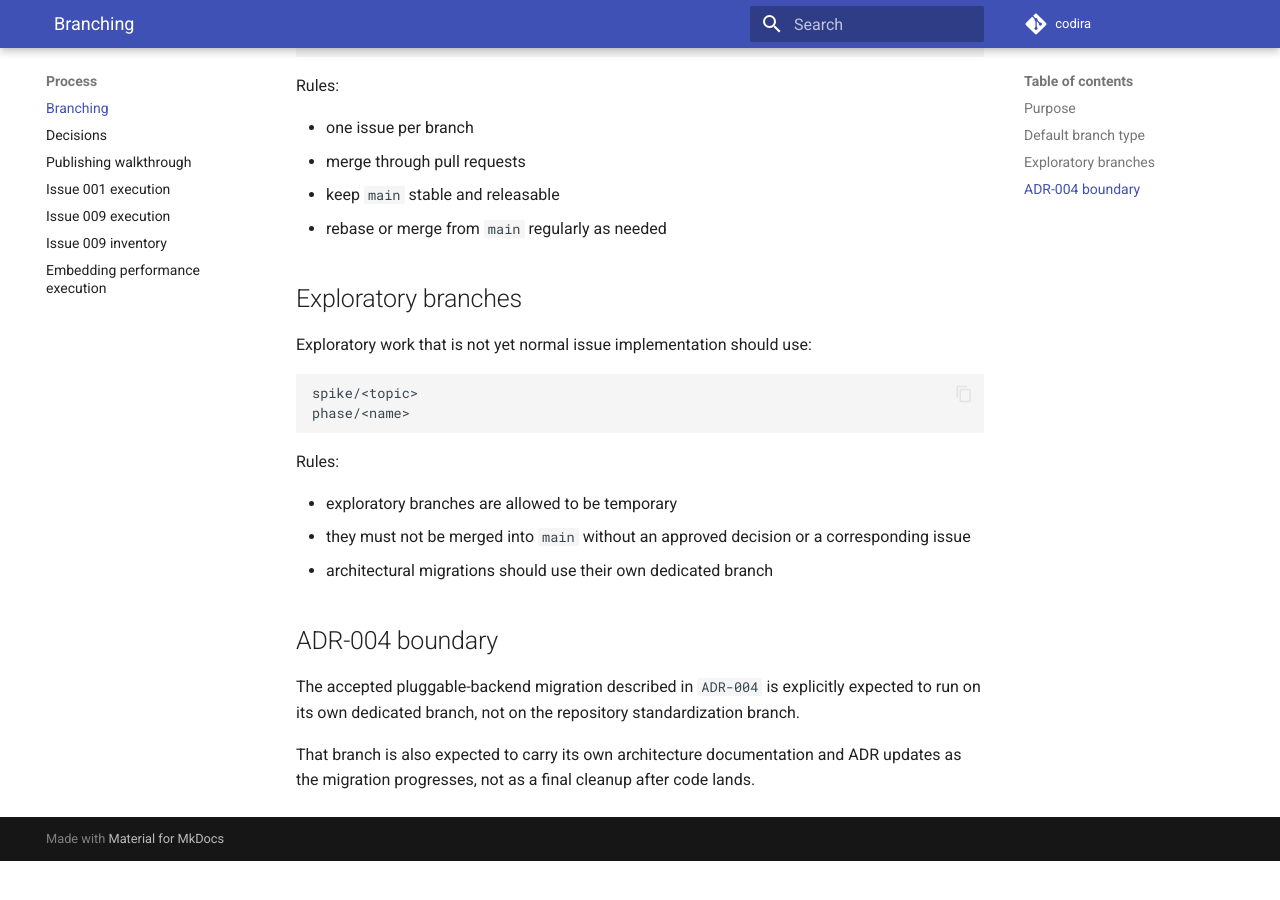
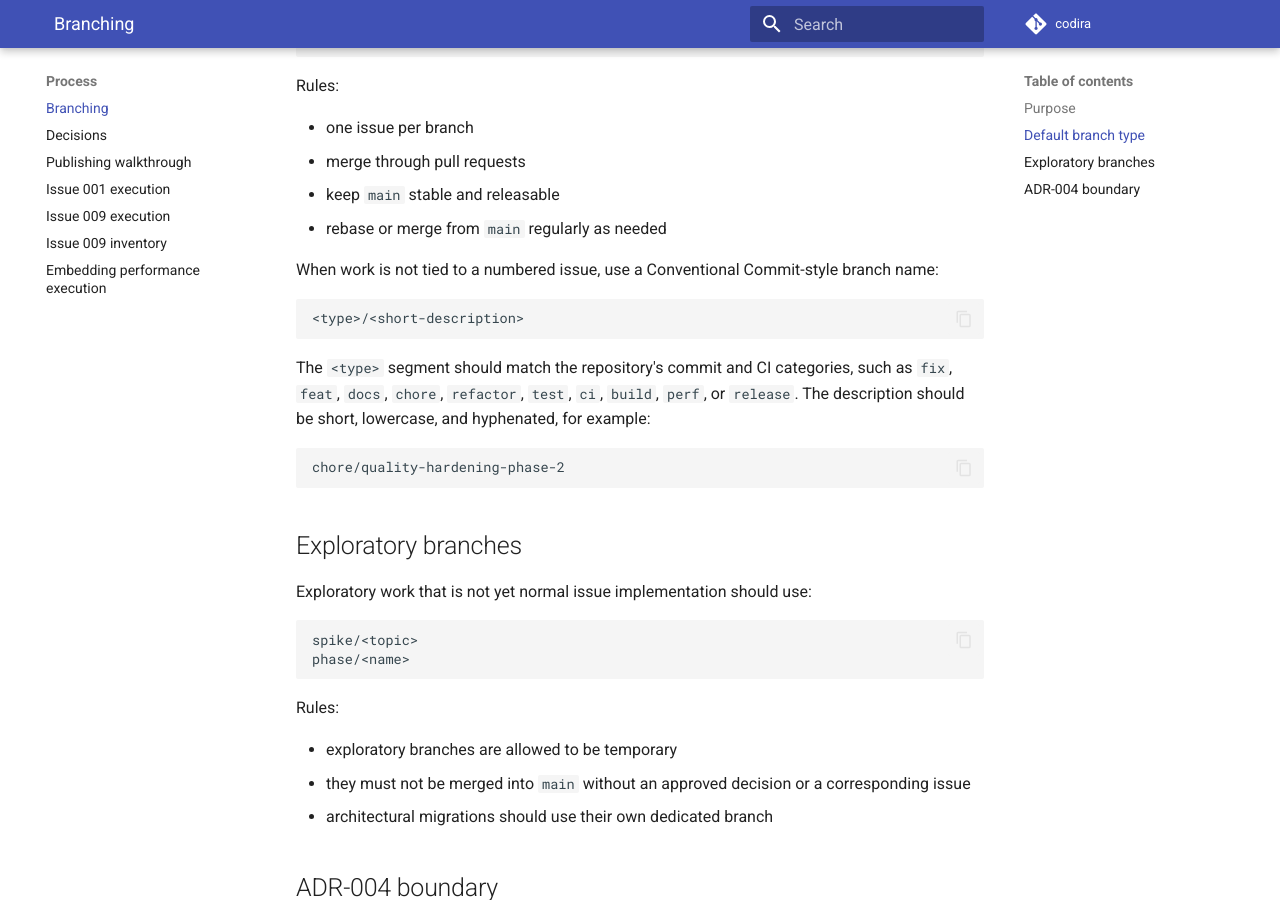
Before and after one commit to marco0560/codira, an MkDocs documentation site: the page built from docs/process/branching.md, in a window 1280 px wide and 900 px high, scrolled down 445 px. Built offline with MkDocs 1.6.1 and Material for MkDocs 9.7.7, drawn with Linux system fonts in a browser that asks for light colours; comment, search, counter and statistics services are not loaded; before the commit the page ends 1306 px from its top, so only the background shows below that.

````diff
--- a/docs/process/branching.md
+++ b/docs/process/branching.md
@@ -19,6 +19,22 @@ Rules:
 - merge through pull requests
 - keep `main` stable and releasable
 - rebase or merge from `main` regularly as needed
+
+When work is not tied to a numbered issue, use a Conventional Commit-style
+branch name:
+
+```text
+<type>/<short-description>
+```
+
+The `<type>` segment should match the repository's commit and CI categories,
+such as `fix`, `feat`, `docs`, `chore`, `refactor`, `test`, `ci`, `build`,
+`perf`, or `release`. The description should be short, lowercase, and
+hyphenated, for example:
+
+```text
+chore/quality-hardening-phase-2
+```
 
 ## Exploratory branches
 
--- a/mkdocs.yml
+++ b/mkdocs.yml
@@ -8,7 +8,7 @@ edit_uri: edit/main/docs/
 
 theme:
   name: material
-  favicon: favicon.ico
+  favicon: favicon.png
   features:
     - navigation.tabs
     - navigation.sections
````
Also changed, not shown: README.md (+10 -0 lines), docs/CONTRIBUTING.md (+5 -0 lines), docs/getting_started.md (+7 -0 lines), docs/index.md (+12 -0 lines), docs/favicon.png (added).
